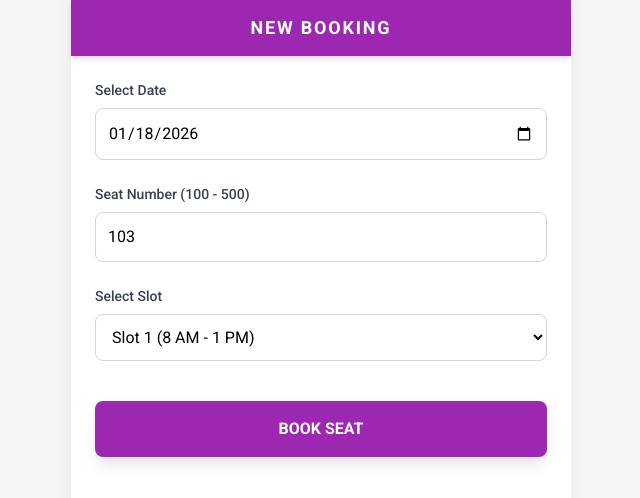
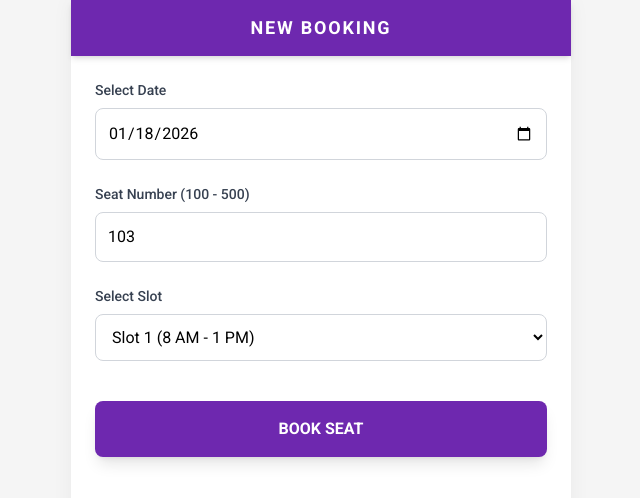
Before and after one commit to sujeet98pawar/nw, a React (Vite) app: page / in a window 1280 px wide. Shown: the top 498 px of the page, without its empty margins (319-959 px from the left). Built offline with nearby package versions, Linux system fonts and the light colour scheme.

Commit message:
refactor: Update app name and primary color
Updates the application name in metadata.json from "not working" to "not working 1".
Adjusts the primary color in constants.tsx to an RGB value that better reflects the "Deep Purple" described in the comments.

```diff
--- a/constants.tsx
+++ b/constants.tsx
@@ -1,6 +1,6 @@
 
 export const COLORS = {
-  primary: '#9C27B0', // Deep Purple as per description
+  primary: 'rgb(110,40,175)', // Deep Purple as per description
   background: '#f5f5f5',
   badgeText: '#D32F2F', // Standard Red
   badgeBorder: '#EF9A9A', // Lighter red for border
--- a/metadata.json
+++ b/metadata.json
@@ -1,5 +1,5 @@
 {
-  "name": "not working",
+  "name": "not working 1",
   "description": "A streamlined mobile interface for seat reservations with a high-fidelity booking confirmation replica.",
   "requestFramePermissions": []
 }
```
